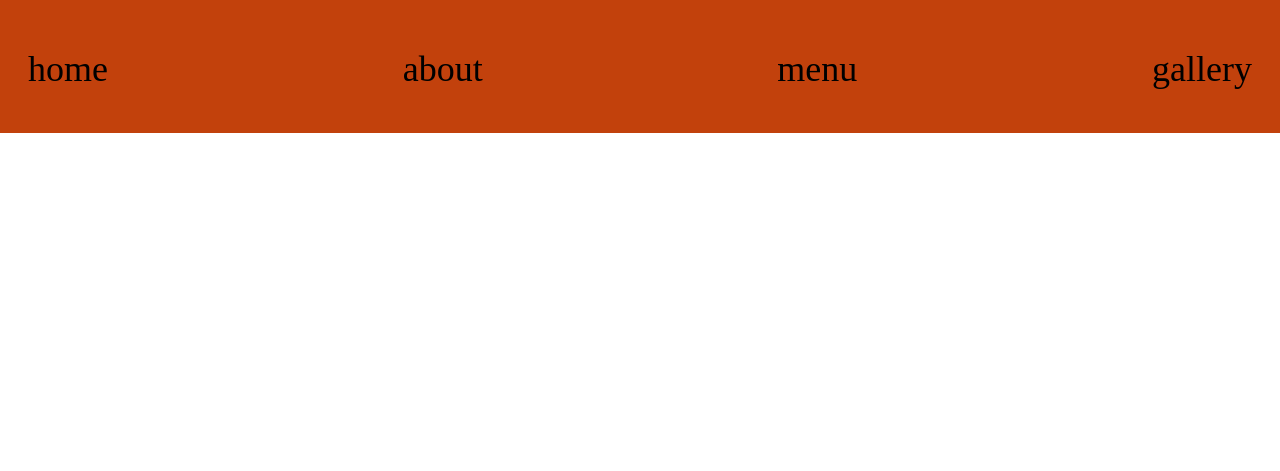
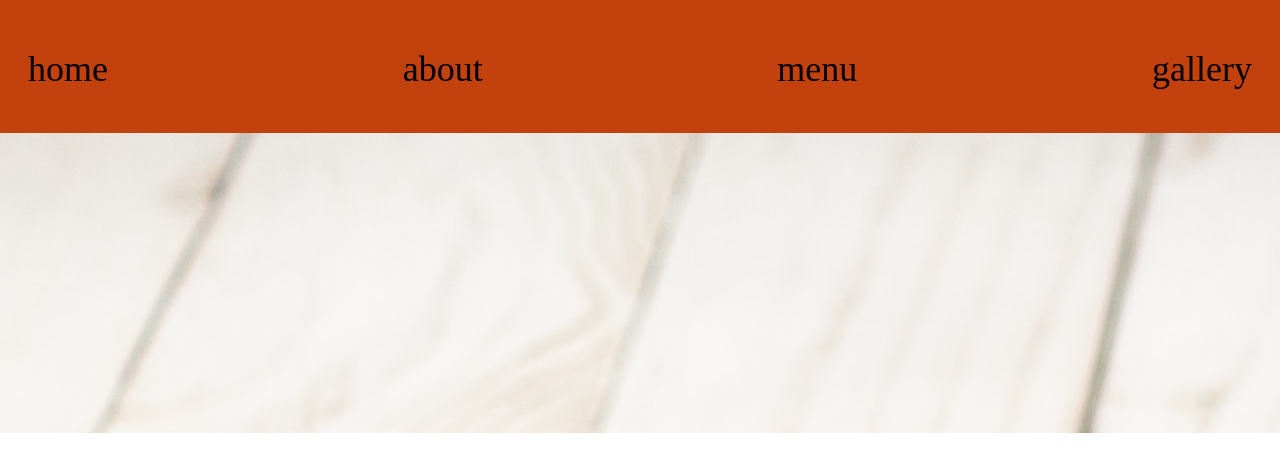
Before and after one commit to Xyves/Restaurant_project, a website built with webpack: page dist/index.html in a window 1280 px wide. Shown: the part 59-530 px from the top of the page. Built offline with nearby package versions, Linux system fonts and the light colour scheme.

Commit message:
Add main section

```diff
--- a/package.json
+++ b/package.json
@@ -5,7 +5,8 @@
   "main": "index.js",
   "scripts": {
     "test": "echo \"Error: no test specified\" && exit 1",
-    "build": "webpack --mode production"
+    "build": "webpack --mode production",
+    "start": "webpack serve --config webpack.config.js"
   },
   "keywords": [],
   "author": "",
@@ -13,6 +14,7 @@
   "devDependencies": {
     "tailwindcss": "^3.3.3",
     "webpack": "^5.88.2",
-    "webpack-cli": "^5.1.4"
+    "webpack-cli": "^5.1.4",
+    "webpack-dev-server": "^4.15.1"
   }
 }
--- a/src/index.js
+++ b/src/index.js
@@ -1,7 +1,9 @@
 console.log("123");
 import navBar from "./nav-bar.js";
+import main from "./main.js";
 document.body.onload = loadDom();
 function loadDom() {
   navBar();
+  main();
   // createSection();
 }
--- a/src/input.css
+++ b/src/input.css
@@ -16,8 +16,9 @@ body {
   min-height: 100vh;
   width: 100%;
 }
-container {
+.container {
   width: 100%;
+  min-height: 100%;
 }
 nav {
   width: 100%;
@@ -26,3 +27,11 @@ img {
   object-fit: cover;
   width: 50px;
 }
+.bg-container {
+  height: 20%;
+  background-image: url("../src/img/pizza.jpg");
+  background-size: cover;
+}
+section {
+  height: 300px;
+}
--- a/src/main.js
+++ b/src/main.js
@@ -1,2 +1,5 @@
-const container = document.querySelector(".container");
-export default function generateMainContent() {}
+const container = document.querySelector(".bg-container");
+export default function generateMainContent() {
+  const navBarBg = document.createElement("section");
+  container.appendChild(navBarBg);
+}
--- a/src/nav-bar.js
+++ b/src/nav-bar.js
@@ -1,4 +1,4 @@
-const container = document.querySelector(".container");
+const container = document.querySelector(".bg-container");
 
 export default function generateAside() {
   function createNav() {
@@ -12,7 +12,7 @@ export default function generateAside() {
     const logoBox = document.createElement("div");
     Logo.src = "../src/img/Jenos_logo.png";
 
-    navBar.classList.add("h-1/6", "p-6", "m-full", "bg-orange-700", "text-4xl");
+    navBar.classList.add("h-1/4", "p-6", "m-full", "bg-orange-700", "text-4xl");
     ul.classList.add("flex", "justify-between", "block");
     home.classList.add("inline", "ml-25", "block", "p-1");
     about.classList.add("about", "mb-4", "inline", "block", "p-1");
--- a/webpack.config.js
+++ b/webpack.config.js
@@ -6,4 +6,13 @@ module.exports = {
     filename: "bundle.js",
     path: path.resolve(__dirname, "dist"),
   },
+  devServer: {
+    static: {
+      directory: path.join(__dirname, "public"),
+      watch: true,
+    },
+    compress: true,
+    port: 8000,
+    open: true,
+  },
 };
```
Also changed, not shown: dist/bundle.js, dist/index.html, dist/output.css, 1 other file.
